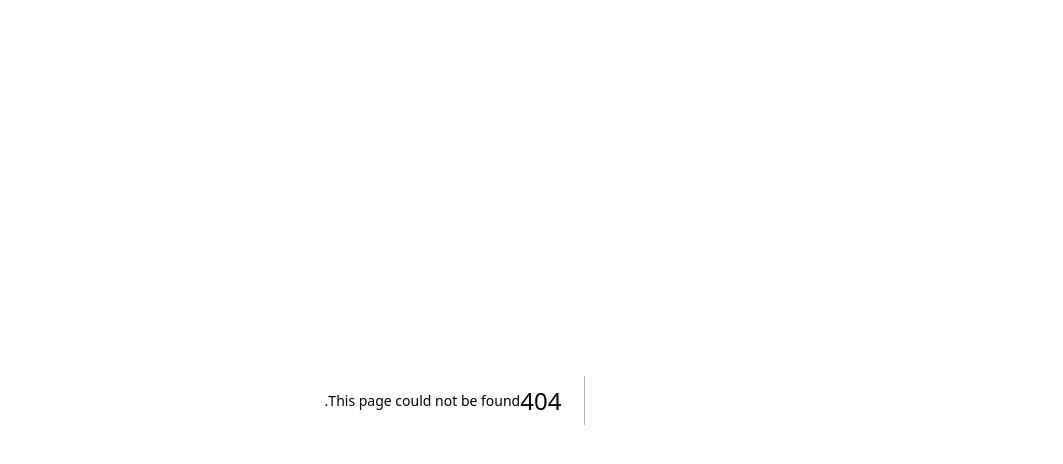
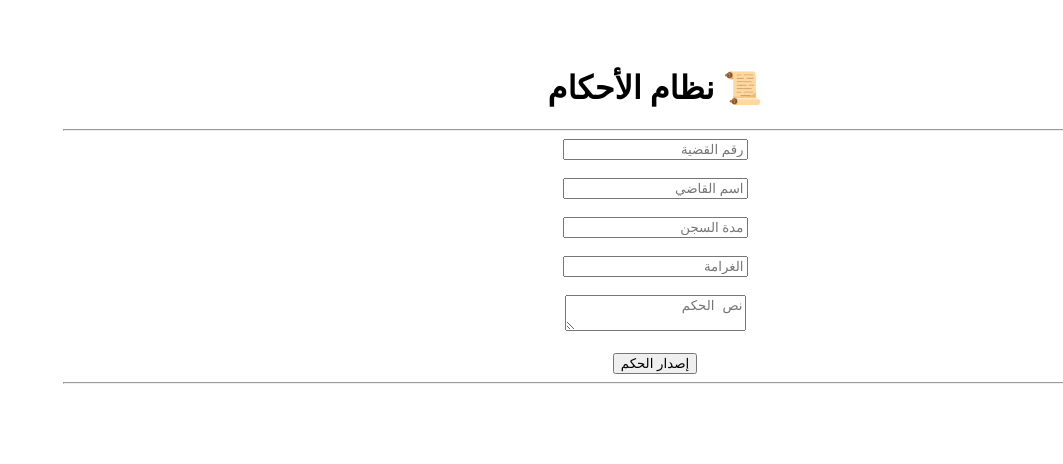
Before and after one commit to 38ed-ma/nice-justice, a Next.js app: page /judgments in a window 1280 px wide. Before the commit this address had no page. Shown: the top 464 px of the page, without its empty margins (217-1280 px from the left). Built offline with nearby package versions, Linux system fonts and the light colour scheme.

Commit message:
Create page.tsx

```diff
--- /dev/null
+++ b/app/judgments/page.tsx
@@ -0,0 +1,102 @@
+"use client"
+
+import { useState } from "react"
+
+export default function Judgments() {
+  const [judgments, setJudgments] = useState<any[]>([])
+
+  const [caseId, setCaseId] = useState("")
+  const [judge, setJudge] = useState("")
+  const [prison, setPrison] = useState("")
+  const [fine, setFine] = useState("")
+  const [notes, setNotes] = useState("")
+
+  function addJudgment() {
+    const newJudgment = {
+      id: judgments.length + 1,
+      caseId,
+      judge,
+      prison,
+      fine,
+      notes,
+      date: new Date().toLocaleDateString("ar-SA")
+    }
+
+    setJudgments([...judgments, newJudgment])
+
+    setCaseId("")
+    setJudge("")
+    setPrison("")
+    setFine("")
+    setNotes("")
+  }
+
+  return (
+    <main style={{ padding: "40px", textAlign: "center" }}>
+
+      <h1>📜 نظام الأحكام</h1>
+
+      <hr />
+
+      <input
+        placeholder="رقم القضية"
+        value={caseId}
+        onChange={(e) => setCaseId(e.target.value)}
+      />
+
+      <br /><br />
+
+      <input
+        placeholder="اسم القاضي"
+        value={judge}
+        onChange={(e) => setJudge(e.target.value)}
+      />
+
+      <br /><br />
+
+      <input
+        placeholder="مدة السجن"
+        value={prison}
+        onChange={(e) => setPrison(e.target.value)}
+      />
+
+      <br /><br />
+
+      <input
+        placeholder="الغرامة"
+        value={fine}
+        onChange={(e) => setFine(e.target.value)}
+      />
+
+      <br /><br />
+
+      <textarea
+        placeholder="نص الحكم"
+        value={notes}
+        onChange={(e) => setNotes(e.target.value)}
+      />
+
+      <br /><br />
+
+      <button onClick={addJudgment}>
+        إصدار الحكم
+      </button>
+
+      <hr />
+
+      {judgments.map((item) => (
+        <div key={item.id}>
+          <h3>الحكم #{item.id}</h3>
+          <p>رقم القضية: {item.caseId}</p>
+          <p>القاضي: {item.judge}</p>
+          <p>مدة السجن: {item.prison}</p>
+          <p>الغرامة: {item.fine}</p>
+          <p>الحكم: {item.notes}</p>
+          <p>التاريخ: {item.date}</p>
+          <hr />
+        </div>
+      ))}
+
+    </main>
+  )
+}
```
